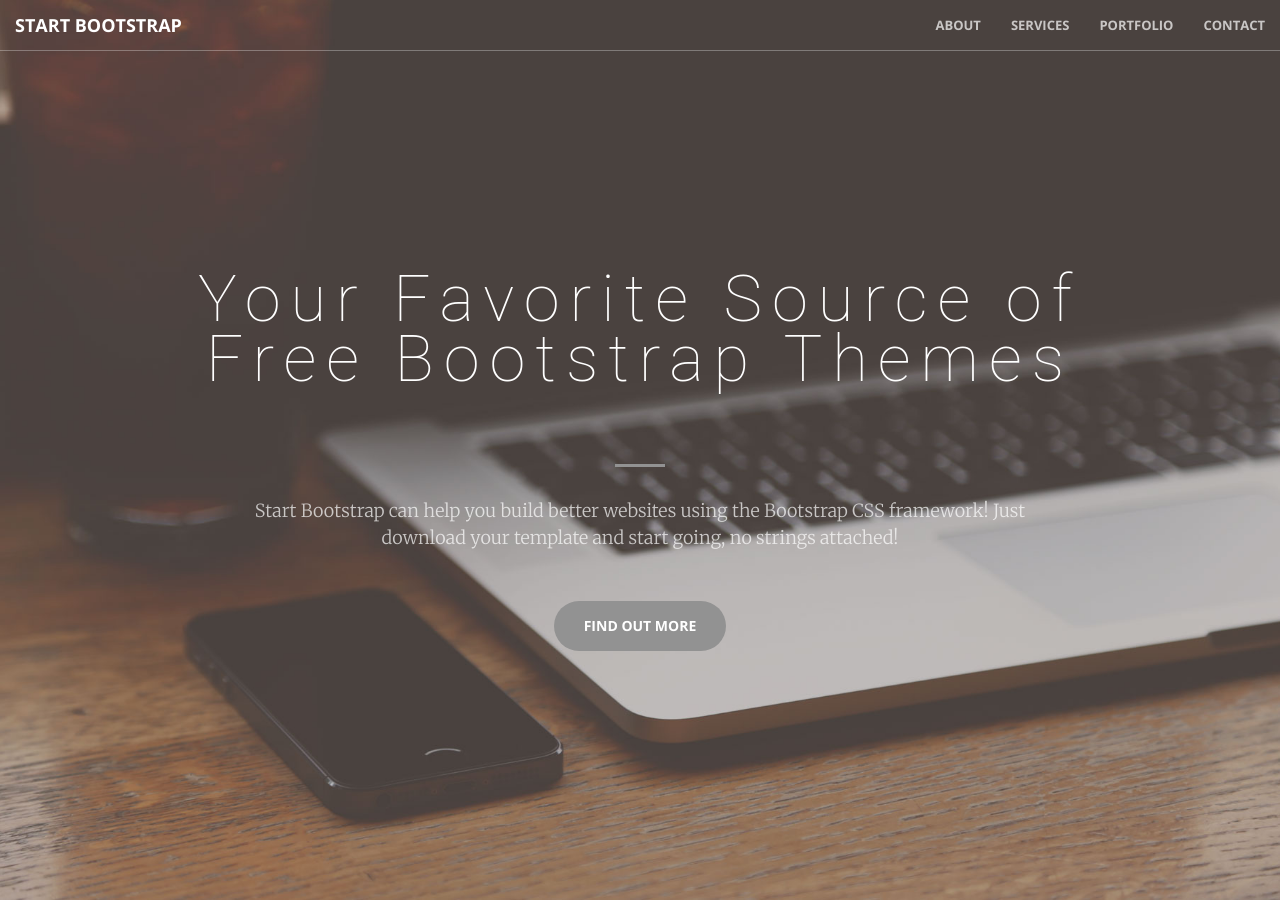
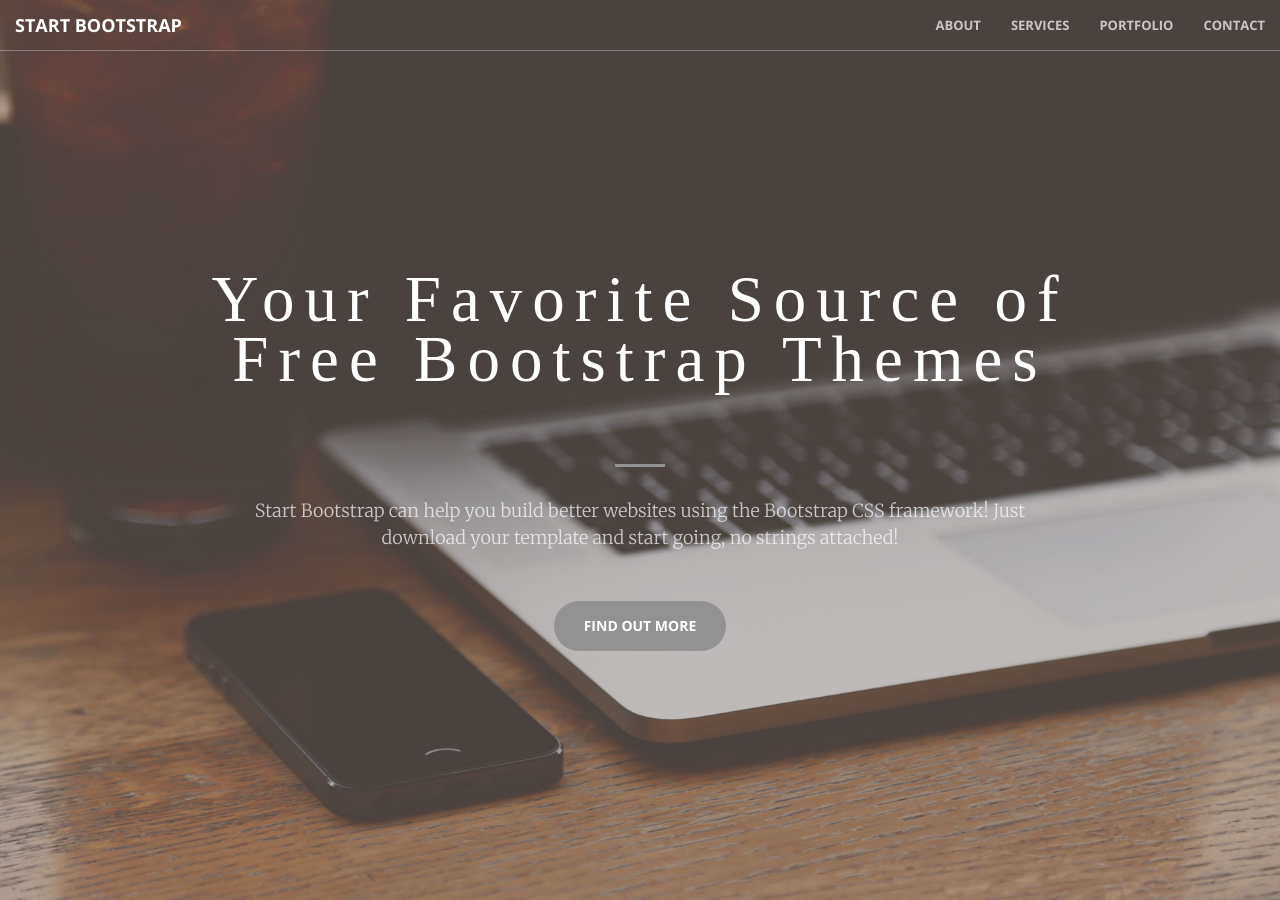
Before and after one commit to AudenLeonardo/AudenLeonardo.github.io, a Jekyll site: the page built from index.html, in a window 1280 px wide and 900 px high. Built offline with Jekyll 4.4.1, drawn with Linux system fonts in a browser that asks for light colours.

Commit message:
Update _base.scss

```diff
--- a/_sass/_base.scss
+++ b/_sass/_base.scss
@@ -166,7 +166,7 @@ header {
         width: 100%;
         .header-content-inner {
             h1 {
-                font-family: 'Roboto';
+                font-family: 'Roboto-Light';
                 font-weight: 100;
                 font-size: 45px;
                 line-height: 60px;
```
